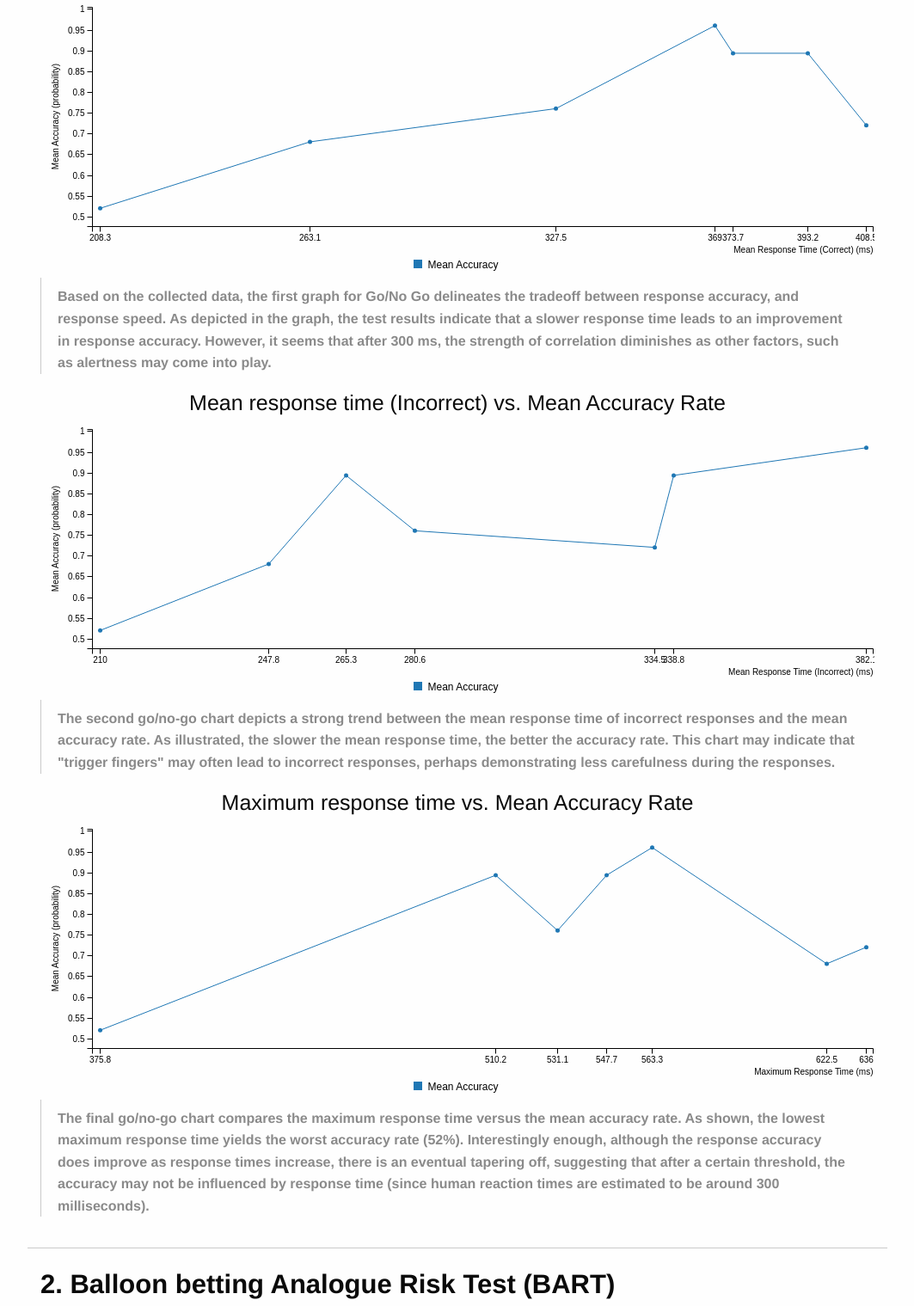
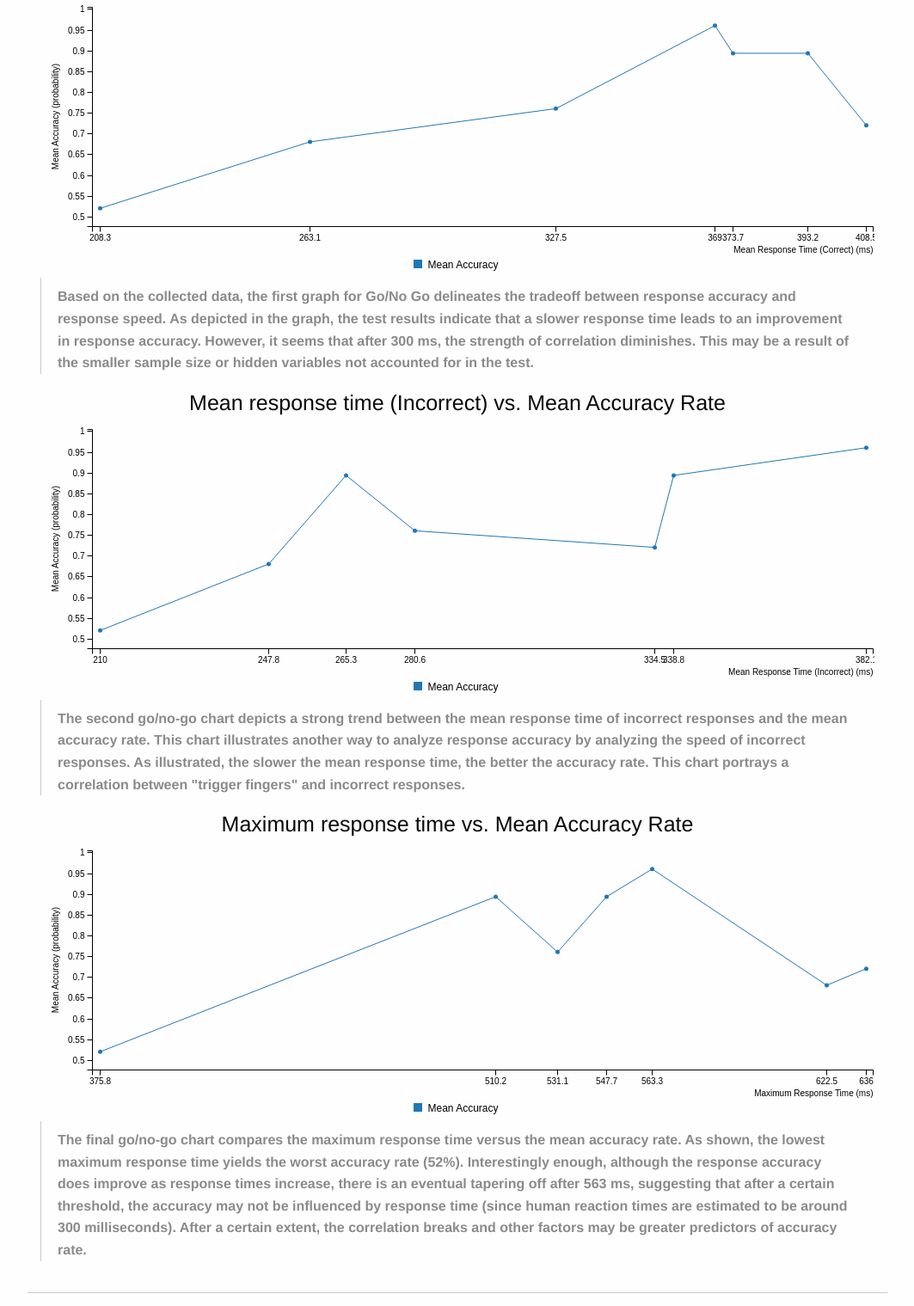
Before and after one commit to davcheng/health_tech_assignment1, a plain HTML site: page index.html in a window 1280 px wide. Shown: the part 506-2025 px from the top of the page at 86% size, without its empty margins (108-1171 px from the left). Drawn offline with nearby package versions, Linux system fonts and the light colour scheme; files that its build step writes are made by us from their sources.

Commit message:
updating text pt3

```diff
--- a/index.html
+++ b/index.html
@@ -34,19 +34,19 @@
 				<h4 class="text-center">Mean response time (Correct) vs. Mean Accuracy Rate</h4>
         <div id="gonogo1"></div>
         <blockquote>
-            <p>Based on the collected data, the first graph for Go/No Go delineates the tradeoff between response accuracy, and response speed. As depicted in the graph, the test results indicate that a slower response time leads to an improvement in response accuracy. However, it seems that after 300 ms, the strength of correlation diminishes as other factors, such as alertness may come into play.</p>
+            <p>Based on the collected data, the first graph for Go/No Go delineates the tradeoff between response accuracy and response speed. As depicted in the graph, the test results indicate that a slower response time leads to an improvement in response accuracy. However, it seems that after 300 ms, the strength of correlation diminishes. This may be a result of the smaller sample size or hidden variables not accounted for in the test.</p>
         </blockquote>
 
         <h4 class="text-center">Mean response time (Incorrect) vs. Mean Accuracy Rate</h4>
         <div id="gonogo3"></div>
         <blockquote>
-            <p>The second go/no-go chart depicts a strong trend between the mean response time of incorrect responses and the mean accuracy rate. As illustrated, the slower the mean response time, the better the accuracy rate. This chart may indicate that "trigger fingers" may often lead to incorrect responses, perhaps demonstrating less carefulness during the responses.</p>
+            <p>The second go/no-go chart depicts a strong trend between the mean response time of incorrect responses and the mean accuracy rate. This chart illustrates another way to analyze response accuracy by analyzing the speed of incorrect responses. As illustrated, the slower the mean response time, the better the accuracy rate. This chart portrays a correlation between "trigger fingers" and incorrect responses.</p>
         </blockquote>
 
         <h4 class="text-center">Maximum response time vs. Mean Accuracy Rate</h4>
         <div id="gonogo2"></div>
         <blockquote>
-            <p>The final go/no-go chart compares the maximum response time versus the mean accuracy rate. As shown, the lowest maximum response time yields the worst accuracy rate (52%). Interestingly enough, although the response accuracy does improve as response times increase, there is an eventual tapering off, suggesting that after a certain threshold, the accuracy may not be influenced by response time (since human reaction times are estimated to be around 300 milliseconds).</p>
+            <p>The final go/no-go chart compares the maximum response time versus the mean accuracy rate. As shown, the lowest maximum response time yields the worst accuracy rate (52%). Interestingly enough, although the response accuracy does improve as response times increase, there is an eventual tapering off after 563 ms, suggesting that after a certain threshold, the accuracy may not be influenced by response time (since human reaction times are estimated to be around 300 milliseconds). After a certain extent, the correlation breaks and other factors may be greater predictors of accuracy rate.</p>
         </blockquote>
 
 
@@ -61,14 +61,14 @@
         <h4 class="text-center">Mean Pumps Comparison (after explosion/after no explosion)</h4>
 				<div id="bart1"></div>
         <blockquote>
-            <p>In the Balloon betting analogue risk test, the first point visualized depicts the comparison between number of pumps following an explosion versus the number following no explosion (collection). The results show that in almost all circumstances, the subject was more risk adverse following an explosion, with a resulting pump average of <strong>2.87</strong> post-explosion versus <strong>3.77</strong> post-no-explosion.</p>
+            <p>In the Balloon betting analogue risk test (BART), the first graph visualized depicts the comparison between number of pumps following an explosion versus the number following no explosion (collection). The results show that in almost all circumstances, the subject was more risk adverse following an explosion, with a resulting pump average of <strong>2.87</strong> post-explosion versus <strong>3.77</strong> post-no-explosion.</p>
         </blockquote>
 
         <!-- second chart -->
         <h4 class="text-center">Number of Explosions vs. Range of Pumps</h4>
         <div id="bart2"></div>
         <blockquote>
-            <p>The above graph illustrates a nuanced example of user callibration. In the beginning, the user is unsure of how many explosions is considered "good" or "bad". After 7 explosions, the user lowers his risk-profile (highlighted by the low number of pumps), and after seeing a decreased number of explosions, increases his risk tolerance. Eventually, the user is able to increase the range of pumps over the number of explosions (reversing the initial trend).</p>
+            <p>The above graph illustrates a nuanced example of user calibration. In the beginning, the user is unsure of how many explosions is considered "good" or "bad". After 7 explosions on the first attempt, the user lowers his risk-profile (highlighted by the low number of pumps), and after seeing a decreased number of explosions, increases his risk tolerance. Eventually, the user is able to calibrate to the game and increase the range of pumps larger than the number of explosions.</p>
         </blockquote>
 
         <!-- third chart -->
```
